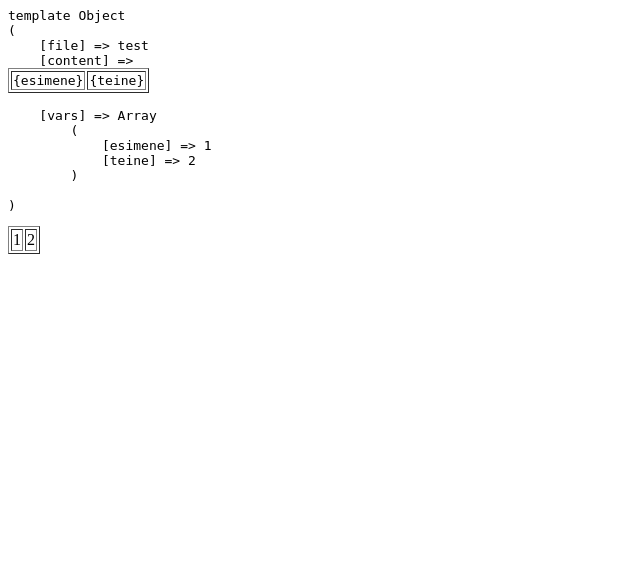
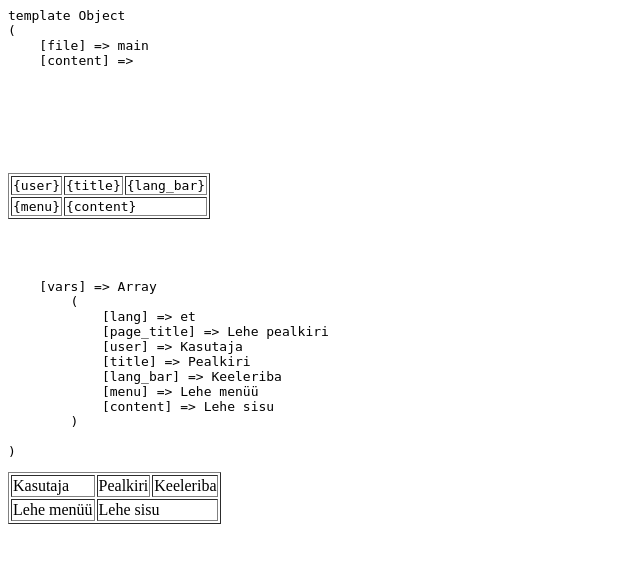
Before and after one commit to Lukazenko/oop, a PHP site: page / in a window 1280 px wide. Shown: the top 563 px of the page, without its empty margins (0-640 px from the left). Run offline with PHP 8.4, Linux system fonts and the light colour scheme.

Commit message:
html faili info asendatud index failis oleva infoga

```diff
--- a/index.php
+++ b/index.php
@@ -13,17 +13,24 @@ require_once 'conf.php';
 
 // loome test objekti template klassist
 
-$testTabel = new template('test');
+$mainTmbl = new template('main');
 
 // määrame reaalväärtused malli elementidele
 
-$testTabel->set('esimene','1');
-$testTabel->set('teine','2');
+$mainTmbl->set('lang','et');
+$mainTmbl->set('page_title','Lehe pealkiri');
+$mainTmbl->set('user','Kasutaja');
+$mainTmbl->set('title','Pealkiri');
+$mainTmbl->set('lang_bar','Keeleriba');
+$mainTmbl->set('menu','Lehe menüü');
+$mainTmbl->set('content','Lehe sisu');
+
+
 
 // lisame objekti testvaade
 
 echo '<pre>';
-print_r($testTabel);
+print_r($mainTmbl);
 echo '</pre>';
 
-echo $testTabel->parse();
+echo $mainTmbl->parse();
--- a/main.html
+++ b/views/main.html
@@ -2,7 +2,7 @@
 <html lang="{lang}">
 <head>
     <meta charset="UTF-8">
-    <title>{page title}</title>
+    <title>{page_title}</title>
 </head>
 <body>
     <table border="1">
```
